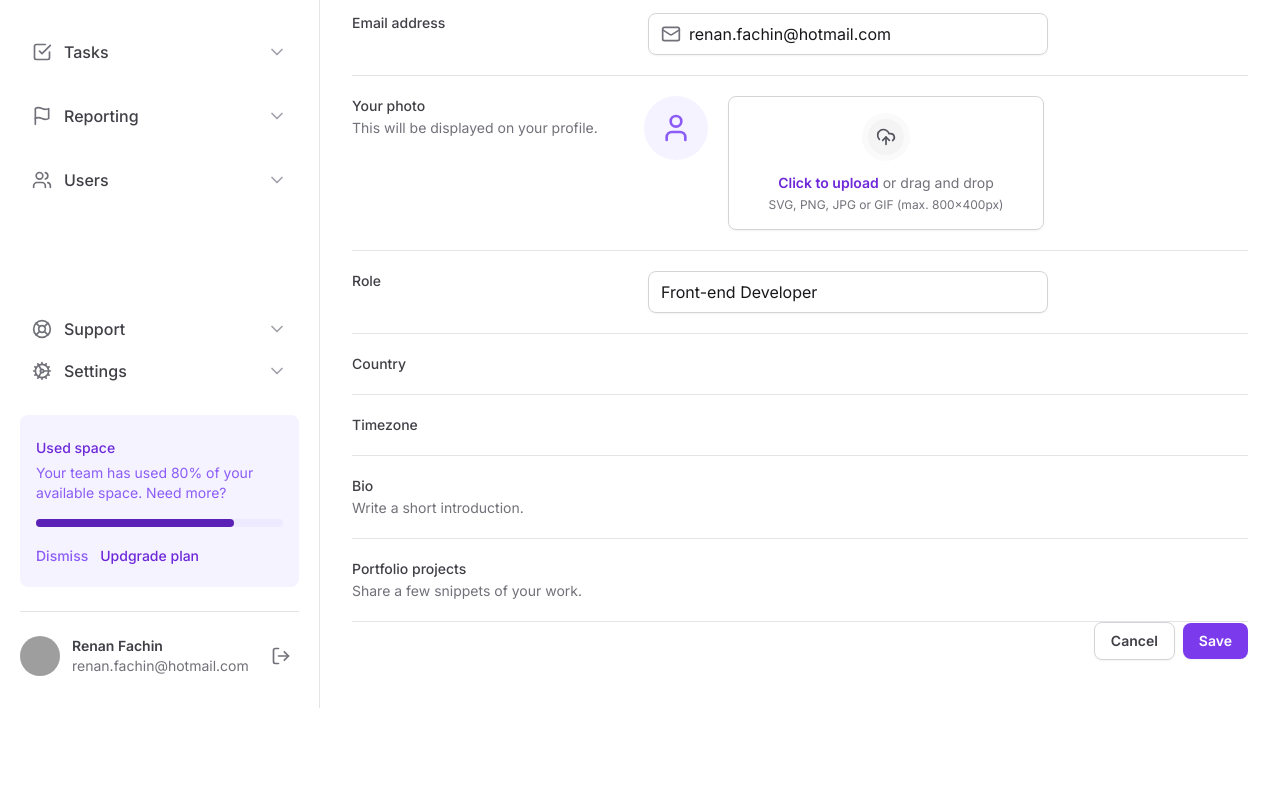
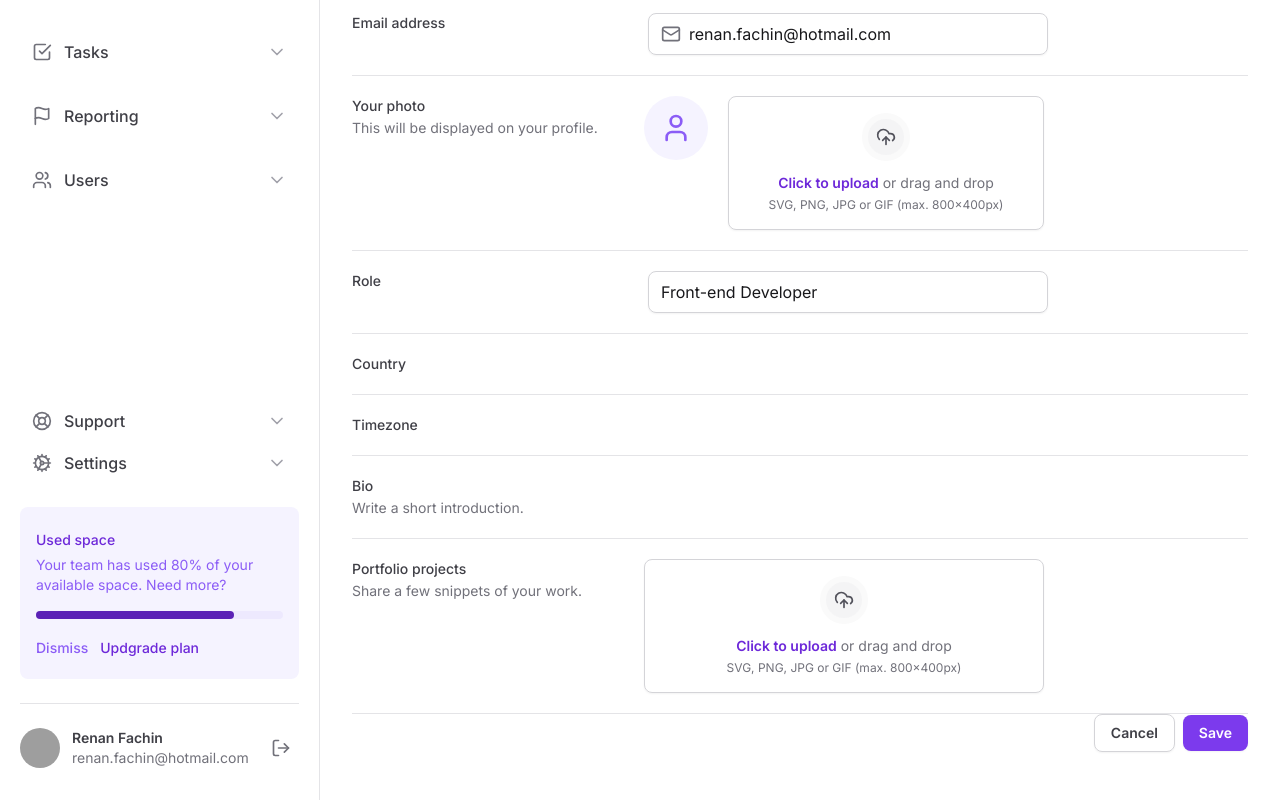
Before and after one commit to RenanFachin/RS_MasterizandoTailwindCSS, a Next.js app: page / in a window 1280 px wide. Shown: the part 320-1120 px from the top of the page. Before the commit the page ends 1028 px from the top, so only its background shows below. Built offline with nearby package versions, Linux system fonts and the light colour scheme; grey boxes are pictures that could not be loaded.

Commit message:
feat: Criando contexto para implementação do componente de FILEINPUT

```diff
--- a/src/app/components/FileInput/Control.tsx
+++ b/src/app/components/FileInput/Control.tsx
@@ -1,14 +1,19 @@
+'use client'
 import { ComponentProps } from 'react'
+import { useFileInput } from './Root'
 
 type ControlProps = ComponentProps<'input'>
 
 export function Control(props: ControlProps) {
+  // capturando as informações do contexto
+  const { id } = useFileInput()
+
   return (
     <input
       type="file"
       // sr-only é um hack para deixar invísível porém existente para os leitores de tela e com isso, podemos estilizar apenas a LABEL e não o input
       className="sr-only"
-      id="photo"
+      id={id}
       {...props}
     />
   )
--- a/src/app/components/FileInput/Root.tsx
+++ b/src/app/components/FileInput/Root.tsx
@@ -1,7 +1,30 @@
-import { ComponentProps } from 'react'
+// Contextos são client-side
+'use client'
+
+import { ComponentProps, createContext, useContext, useId } from 'react'
 
 type RootProps = ComponentProps<'div'>
 
+// Utilizando a contextAPI para fornecer informações para o componente.
+// É necessário que cada FileInput tenha um  htmlfor e um id diferentes
+type FileInputContextType = {
+  // Id único gerado para cada fileInput utilizado na aplicação
+  id: string
+}
+
+const FileInputContext = createContext({} as FileInputContextType)
+
 export function Root(props: RootProps) {
-  return <div {...props} />
+  // é possível fazer a criação deste id único utilizando a crypto.randomUUID() porém existe um problema, será gerado um novo randomUUID para cada nova renderização do componente
+
+  // Agora existe o hook useId() que é um ID único com persistÊncia entre renderizações
+  const id = useId()
+
+  return (
+    <FileInputContext.Provider value={{ id }}>
+      <div {...props} />
+    </FileInputContext.Provider>
+  )
 }
+
+export const useFileInput = () => useContext(FileInputContext)
--- a/src/app/components/FileInput/Trigger.tsx
+++ b/src/app/components/FileInput/Trigger.tsx
@@ -1,9 +1,14 @@
+'use client'
 import { UploadCloud } from 'lucide-react'
+import { useFileInput } from './Root'
 
 export function Trigger() {
+  // capturando as informações do contexto
+  const { id } = useFileInput()
+
   return (
     <label
-      htmlFor="photo"
+      htmlFor={id}
       // group para habilitar a estilização de componentes filhos qnd passado o mouse no pai
       className="hover:bg-violet-25 group flex flex-1 cursor-pointer flex-col items-center gap-3 rounded-lg border border-zinc-300 px-6 py-4 text-center text-zinc-500 shadow-sm hover:border-violet-200 hover:text-violet-500"
     >
--- a/src/app/page.tsx
+++ b/src/app/page.tsx
@@ -164,7 +164,11 @@ export default function Home() {
               </span>
             </label>
 
-            <div></div>
+            <FileInput.Root>
+              <FileInput.Trigger />
+              {/* multiple faz aceitar múltiplos envios */}
+              <FileInput.Control multiple />
+            </FileInput.Root>
           </div>
 
           <div className="pt-5' flex items-center justify-end gap-2">
```
